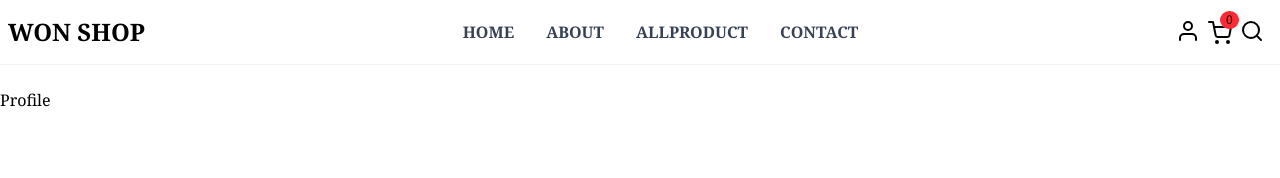
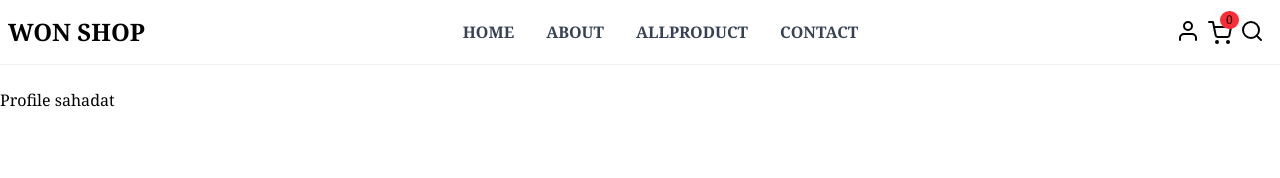
Before and after one commit to Sahadat-Hossen1/Ecommerce-Frontend, a React (Vite) app: page /profile in a window 1280 px wide. Shown: the top 178 px of the page. Built offline with nearby package versions, Linux system fonts and the light colour scheme.

Commit message:
Auth_data_context setup

```diff
--- /dev/null
+++ b/src/Components/ContextApi/AuthContext.jsx
@@ -0,0 +1,11 @@
+import React, { Children } from 'react'
+import { createContext } from 'react';
+
+export const Auth_Data_Context=createContext({})
+export default function AuthContext({children}) {
+    const name="sahadat"
+    const Auth_info={name,}
+  return (
+    <Auth_Data_Context.Provider value={Auth_info}>{children} </Auth_Data_Context.Provider>
+  )
+}
--- a/src/Pages/Profile/Profile.jsx
+++ b/src/Pages/Profile/Profile.jsx
@@ -1,7 +1,9 @@
-import React from 'react'
+import React, { useContext } from 'react'
+import { Auth_Data_Context } from '../../Components/ContextApi/AuthContext'
 
 export default function Profile() {
+  const {name}=useContext(Auth_Data_Context)
   return (
-    <div>Profile</div>
+    <div>Profile {name}</div>
   )
 }
--- a/src/main.jsx
+++ b/src/main.jsx
@@ -3,11 +3,14 @@ import { createRoot } from "react-dom/client";
 import "./index.css";
 import App from "./App.jsx";
 import ContextApi from "./Components/ContextApi/ContextApi";
+import AuthContext from "./Components/ContextApi/AuthContext.jsx";
 
 createRoot(document.getElementById("root")).render(
   <StrictMode>
-    <ContextApi>
-      <App />
-    </ContextApi>
+    <AuthContext>
+      <ContextApi>
+        <App />
+      </ContextApi>
+    </AuthContext>
   </StrictMode>
 );
```
